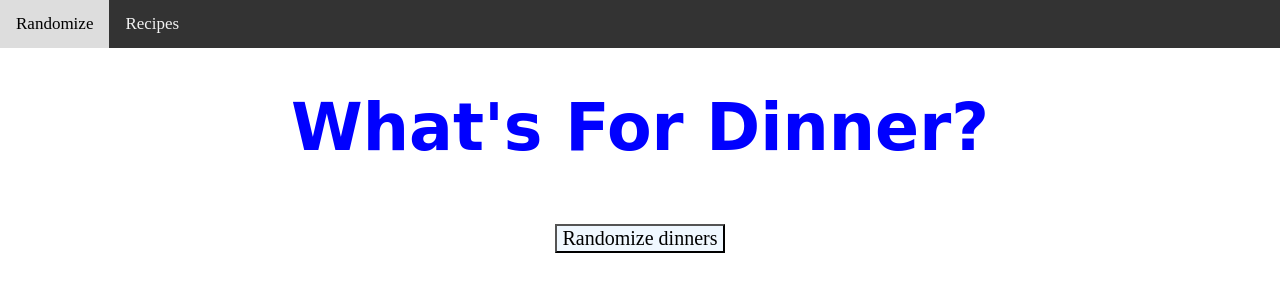
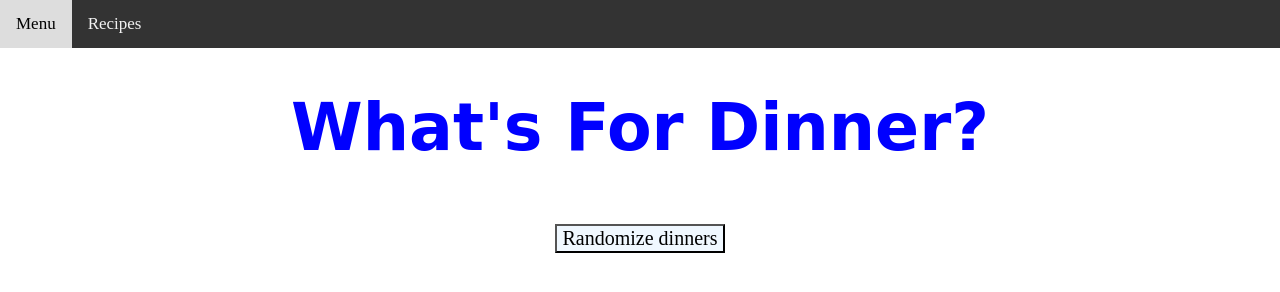
Before and after one commit to SethJacobs/WhatsForDinner, a website built with Parcel: page index.html in a window 1280 px wide. Built offline with nearby package versions, Linux system fonts and the light colour scheme.

Commit message:
say menu not randomize

```diff
--- a/index.html
+++ b/index.html
@@ -92,7 +92,7 @@
 
 
 <div class="navbar">
-  <a href="index.html">Randomize </a>
+  <a href="index.html">Menu </a>
   <a href="recipes.html">Recipes</a>
   <a href="#" class="icon">
     <i class="fa fa-bars"></i>
```
Also changed, not shown: recipes.html (+1 -1 lines).
